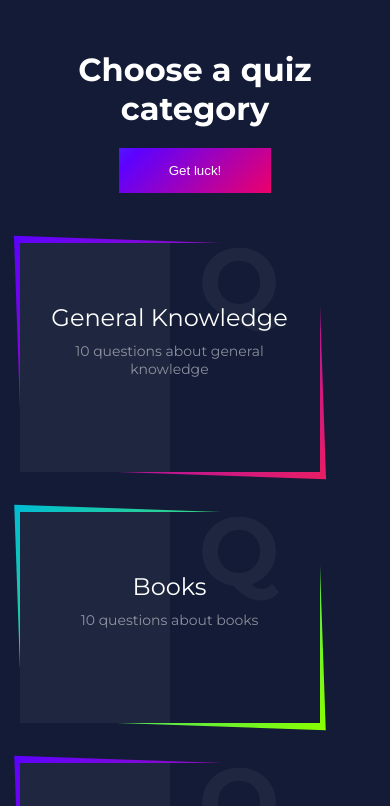
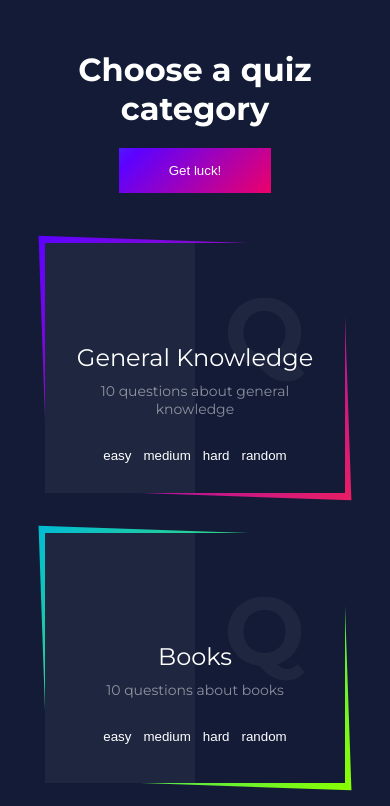
Before and after one commit to IamOlegDub/quiz, a React (Create React App) app: page / in a window 390 px wide. Shown: the top 806 px of the page. Built offline with nearby package versions, Linux system fonts and the light colour scheme.

Commit message:
adaptive

```diff
--- a/src/App.js
+++ b/src/App.js
@@ -37,7 +37,6 @@ function App() {
         const difficulty = diff === 'random' ? '' : `&difficulty=${diff}`;
         const selectedCategory =
             category === 'random' ? '' : `&category=${category.key}`;
-        console.log(category, 'and', diff);
         try {
             const response = await fetch(
                 `https://opentdb.com/api.php?amount=10${selectedCategory}&type=multiple${difficulty}`,
@@ -55,7 +54,6 @@ function App() {
 
             const result = await response.json();
 
-            console.log('result is: ', JSON.stringify(result, null, 4));
             if (result.results.length === 0) {
                 return navigate('/');
             }
--- a/src/components/Card/Card.module.scss
+++ b/src/components/Card/Card.module.scss
@@ -72,10 +72,6 @@ button {
     transition: 0.5s;
 }
 
-.card:hover .content h2 {
-    top: -90px;
-}
-
 .card .content h3 {
     margin: 0 0 10px;
     padding: 0;
@@ -108,6 +104,10 @@ button {
     visibility: none;
 }
 
+@media (min-width: 992px) {
+    .card:hover .content h2 {
+        top: -90px;
+    }
     .card:hover .content button {
         transform: translateY(0);
         opacity: 1;
@@ -118,31 +118,47 @@ button {
         background: #fff;
         color: #000;
     }
+}
 
 /* =======================Responsive Breakpoint ========================== */
 
 @media only screen and (max-width: 992px) {
     .card {
-        width: 450px;
+        height: 250px;
+        align-items: center;
+    }
+    .card .content button {
+        transform: translateY(0);
+        opacity: 1;
+        visibility: visible;
+        padding: 10px;
     }
 }
 
 @media only screen and (max-width: 768px) {
-    .card {
-        max-width: 300px;
-        flex-direction: column;
-        height: auto;
-    }
-
-    .card:hover {
-        width: 100%;
-        height: 210px;
-        left: 0;
-        border-radius: 0;
-    }
-
     .card .content {
         position: relative;
         width: 100%;
+        padding: 10px;
+    }
+    .card .content button {
+        transform: translateY(0);
+        opacity: 1;
+        visibility: visible;
+    }
+
+    .card .content button:active {
+        background: #fff;
+        color: #000;
     }
 }
+
+@media only screen and (max-width: 450px) {
+    .card {
+        width: 300px;
+    }
+    .card .content button {
+        padding: 10px 6px;
+        border: none;
+    }
+}
--- a/src/components/Layout/Frame/Frame.jsx
+++ b/src/components/Layout/Frame/Frame.jsx
@@ -20,7 +20,9 @@ export const Frame = ({
                 stylesQuitButton
             )}
         >
-            <p>{children}</p>
+            <div className={styles.text} type='text'>
+                {children}
+            </div>
         </div>
     );
 };
--- a/src/components/Layout/Frame/Frame.module.scss
+++ b/src/components/Layout/Frame/Frame.module.scss
@@ -23,23 +23,12 @@
 
 @media only screen and (max-width: 992px) {
     .frame {
-        width: 450px;
+        width: $question-width-m;
     }
 }
 
 @media only screen and (max-width: 768px) {
     .frame {
-        max-width: 350px;
-        flex-direction: column;
-        height: auto;
-    }
-
-    .frame {
-        position: relative;
-    }
-
-    .container .frame .content {
-        position: relative;
-        width: 100%;
+        width: $variant-width-s;
     }
 }
--- a/src/pages/Home/HomePage.module.scss
+++ b/src/pages/Home/HomePage.module.scss
@@ -39,7 +39,7 @@
         position: relative;
         width: 90%;
         display: grid;
-        grid-template-columns: repeat(3, minmax(400px, 1fr));
+        grid-template-columns: repeat(auto-fill, minmax(400px, 1fr));
         grid-template-rows: auto;
         gap: 40px 40px;
         justify-items: center;
@@ -52,8 +52,8 @@
 @media (max-width: 768px) {
     .homePage {
         ul {
-            display: flex;
-            flex-direction: column;
+            width: 100%;
+            grid-template-columns: auto;
         }
     }
 }
--- a/src/pages/PlayPage/PlayPage.jsx
+++ b/src/pages/PlayPage/PlayPage.jsx
@@ -1,4 +1,4 @@
-import { useLocation, useNavigate, useParams } from 'react-router-dom';
+import { useNavigate } from 'react-router-dom';
 import cn from 'classnames';
 import styles from './PlayPage.module.scss';
 import { Frame } from '../../components/Layout/Frame';
@@ -17,13 +17,11 @@ export const PlayPage = ({
     const [selected, setSelected] = useState();
     const [userError, setUserError] = useState(false);
 
-    const params = useParams();
     const navigate = useNavigate();
 
     const word = 'ABCD';
 
     const data = quizData.results && quizData.results[currentQuestion];
-    console.log(data);
 
     useEffect(() => {
         setOptions(
--- a/src/pages/PlayPage/PlayPage.module.scss
+++ b/src/pages/PlayPage/PlayPage.module.scss
@@ -37,6 +37,9 @@
         margin-top: 30px;
         padding: 20px;
         line-height: 1.5;
+        p {
+            padding: 15px;
+        }
     }
     .options {
         margin-top: 50px;
@@ -57,7 +60,7 @@
             border: none;
             color: $white;
 
-            p {
+            div[type='text'] {
                 display: grid;
                 grid-template-columns: 16px 1fr;
                 width: 100%;
@@ -116,3 +119,68 @@
         }
     }
 }
+
+@media only screen and (max-width: 992px) {
+    .playPage {
+        .info {
+            width: $question-width-m;
+        }
+        .options {
+            gap: $variants-gap-m;
+            .option {
+                width: $variant-width-m;
+                height: $variant-height-m;
+            }
+        }
+        .buttons {
+            width: $question-width-m;
+            .nextButton,
+            .quitButton {
+                width: calc(#{$variant-width-m}/ 2);
+                height: calc(#{$variant-height-m}/ 1.5);
+                font-size: 14px;
+            }
+        }
+    }
+}
+
+@media only screen and (max-width: 768px) {
+    .playPage {
+        padding: 30px 80px;
+        .info {
+            width: $variant-width-s;
+        }
+        .options {
+            width: $variant-width-s;
+            gap: $variants-gap-s;
+            grid-template-columns: 1fr;
+            .option {
+                width: $variant-width-s;
+                height: $variant-height-s;
+            }
+        }
+        .buttons {
+            width: $variant-width-s;
+            justify-content: space-between;
+            padding: 6px;
+            .nextButton,
+            .quitButton {
+                width: 120px;
+                font-size: 14px;
+            }
+        }
+    }
+}
+
+@media only screen and (max-width: 450px) {
+    .playPage {
+        padding: 30px 30px;
+        .buttons {
+            .nextButton,
+            .quitButton {
+                width: 100px;
+                font-size: 12px;
+            }
+        }
+    }
+}
--- a/src/vars.scss
+++ b/src/vars.scss
@@ -53,3 +53,15 @@ $pink-color: #e91e63;
 $purple-color: #5d02ff;
 $red-color: #ff0057;
 $orange-color: #ffc107;
+
+$variant-width-m: 250px;
+$variant-height-m: 50px;
+$variants-gap-m: 40px;
+$question-width-m: calc(#{$variant-width-m} * 2 + #{$variants-gap-m});
+$question-height-m: fit-content;
+
+$variant-width-s: 100%;
+$variant-height-s: 50px;
+$variants-gap-s: 20px;
+$question-width-s: calc(#{$variant-width-m} * 2 + #{$variants-gap-m});
+$question-height-s: fit-content;
```
Also changed, not shown: src/pages/FinishPage/FinishPage.jsx (+3 -4 lines). Lines whose indentation alone changed are shown as unchanged.
